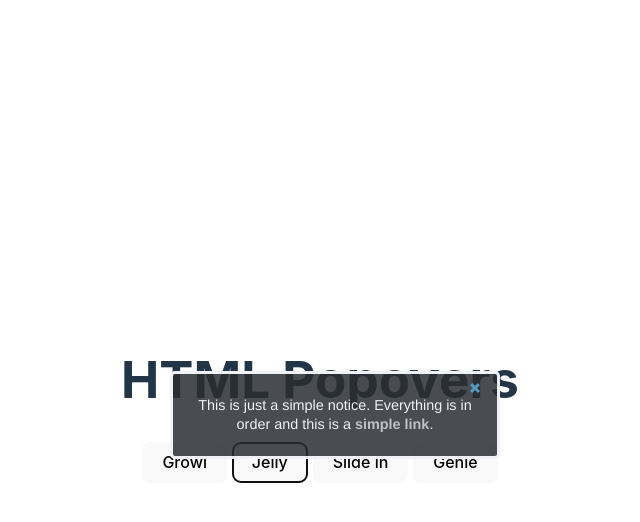
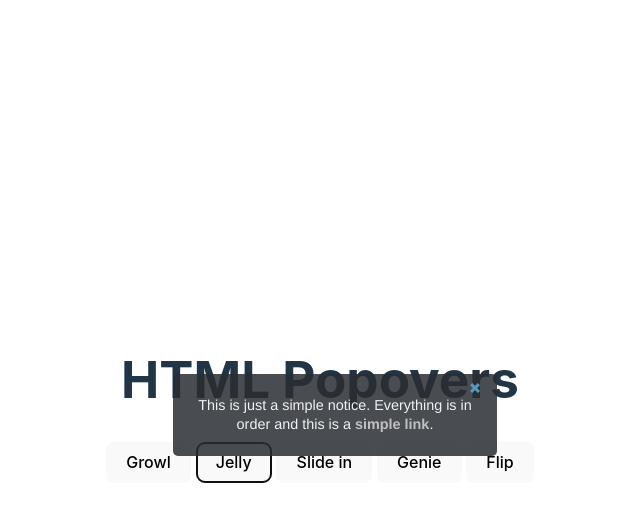
Before and after one commit to rajasegar/html-popovers, a website built with Vite: page index.html in a window 1280 px wide. Both pictures are taken after a click on the button "Jelly". Shown: the whole page, without its empty margins (320-960 px from the left). Built offline with nearby package versions, Linux system fonts and the light colour scheme.

Commit message:
chore: add new toast component using template element

```diff
--- a/index.html
+++ b/index.html
@@ -12,20 +12,43 @@
     <link rel="stylesheet" href="css/ns-style-other.css"/>
   </head>
   <body>
+    <template id="popover-template">
+      <div  class="ns-box ns-growl ns-type-notice ns-show" popover>
+        <div class="ns-box-inner">
+        </div>
+        <button  popovertargetaction="hide" class="ns-close"></button>
+      </div>
+    </template>
+
+    <template id="crayons-toast">
+      <div class="fw-toast-stack top-center" style="position: fixed; z-index: 950; top: 10px; left: calc(50% - 200px); max-width: 100%; max-height: 100%;">
+
+        <fw-toast-message type="success" id="custom-toast" timeout="60000" aria-hidden="false" class="hydrated" open="">
+          <div>
+            <span class="custom-text">Custom content</span>
+            <h4>custom html contents can be added</h4>
+            <button onclick="alert('clicked')">custom btn</button>
+          </div>
+        </fw-toast-message>
+
+      </div>
+    </template>
+
     <div id="app">
       <h1>HTML Popovers</h1>
       <button popovertarget="ns-popover"  popovertargetaction="show" >Growl</button>
       <button popovertarget="ns-popover-jelly"  popovertargetaction="show" >Jelly</button>
       <button popovertarget="ns-popover-slide-in"  popovertargetaction="show" >Slide in</button>
       <button popovertarget="ns-popover-genie"  popovertargetaction="show" >Genie</button>
+      <button popovertarget="ns-popover-flip"  popovertargetaction="show" >Flip</button>
 
       <x-toast target="ns-popover" effect="scale">
         <p>This is just a simple notice. Everything is in order and this is a <a href="#">simple link</a>.</p>
       </x-toast>
 
-      <x-toast target="ns-popover-jelly" effect="jelly">
+      <x-toast2 target="ns-popover-jelly" effect="jelly">
         <p>This is just a simple notice. Everything is in order and this is a <a href="#">simple link</a>.</p>
-      </x-toast>
+      </x-toast2>
 
       <x-toast target="ns-popover-slide-in" effect="slide">
         <p>This is just a simple notice. Everything is in order and this is a <a href="#">simple link</a>.</p>
@@ -34,6 +57,11 @@
       <x-toast target="ns-popover-genie" effect="genie">
         <p>This is just a simple notice. Everything is in order and this is a <a href="#">simple link</a>.</p>
       </x-toast>
+
+            <x-toast target="ns-popover-flip" effect="flip">
+        <p>This is just a simple notice. Everything is in order and this is a <a href="#">simple link</a>.</p>
+      </x-toast>
+
 
       <!-- <div id="ns-popover"  class="ns-box ns-growl ns-effect-scale ns-type-notice ns-show" popover> -->
         <!-- <div class="ns-box-inner"> -->
--- a/main.js
+++ b/main.js
@@ -1,8 +1,10 @@
 import './style.css'
 import { registerToast } from './toast'
+import { registerToast2 } from './toast2'
 
 const app = () => {
   registerToast();
+  registerToast2();
 }
 
 document.addEventListener('DOMContentLoaded', app)
--- a/style.css
+++ b/style.css
@@ -94,3 +94,7 @@ button:focus-visible {
     background-color: #f9f9f9;
   }
 }
+
+:popover-open {
+    border: none;
+}
--- /dev/null
+++ b/toast2.js
@@ -0,0 +1,24 @@
+// this version uses the template tag
+class Toast2 extends HTMLElement {
+  connectedCallback() {
+    const id = this.getAttribute('target');
+    const effect = this.getAttribute('effect')
+
+    const template = document.getElementById('popover-template').content.cloneNode(true);
+
+    const el = template.querySelector('.ns-box')
+    el.id = id;
+    el.classList.add(`ns-effect-${effect}`);
+
+    const $inner = el.querySelector('.ns-box-inner')
+    $inner.appendChild(...this.children)
+
+    const $close = template.querySelector('.ns-close')
+    $close.setAttribute('popovertarget', id);
+
+    this.replaceWith(template)
+
+  }
+}
+
+export const registerToast2 = () => customElements.define('x-toast2', Toast2);
```
Also changed, not shown: pnpm-lock.yaml. Lines whose indentation alone changed are shown as unchanged.
